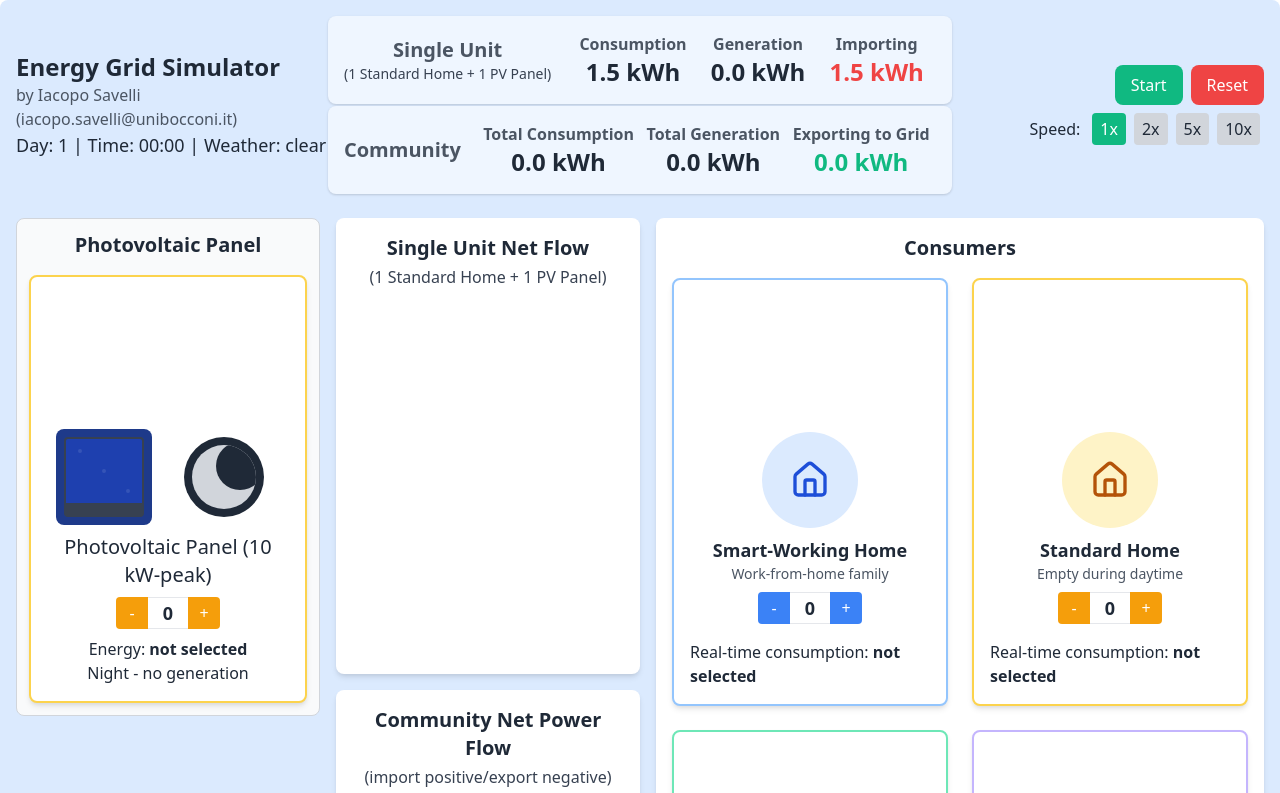
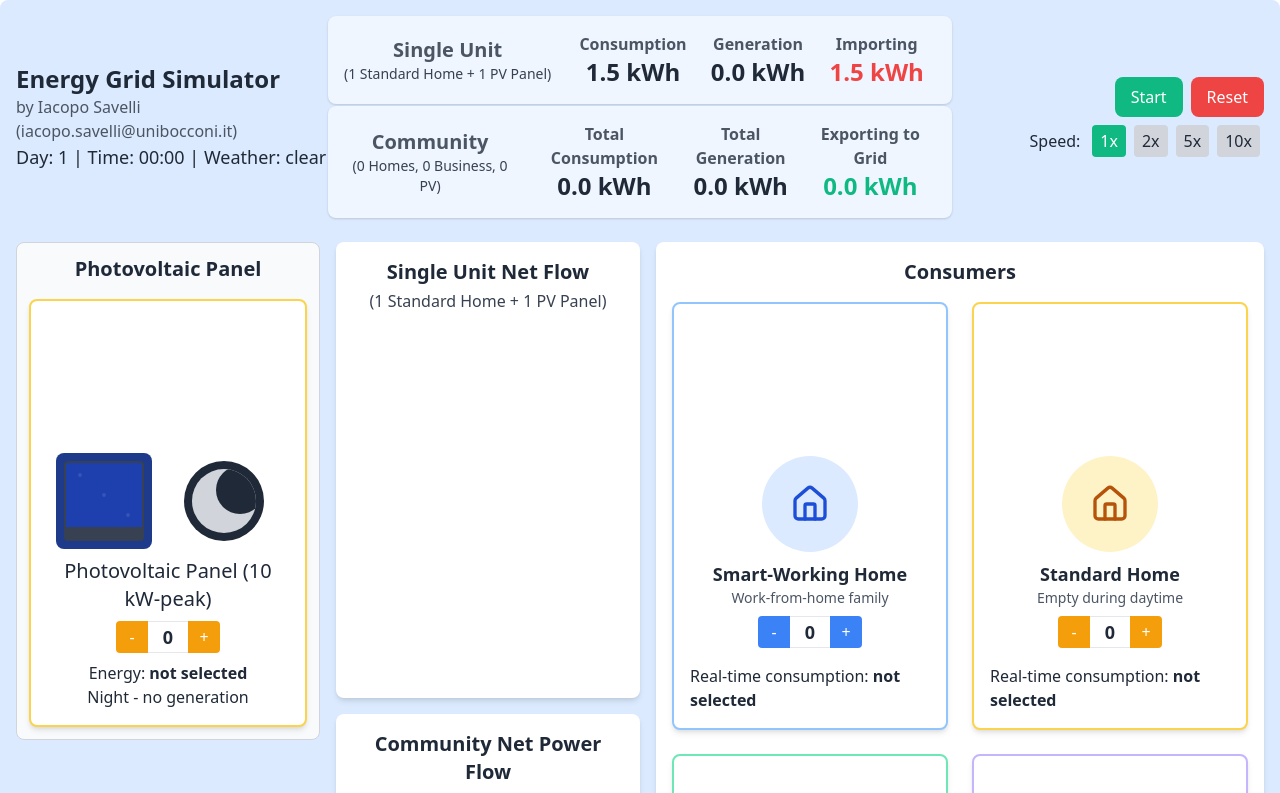
Before and after one commit to isavelli/energy-community-game-v3, a React (Create React App) app: page / in a window 1280 px wide. Shown: the top 793 px of the page. Built offline with nearby package versions, Linux system fonts and the light colour scheme.

Commit message:
Update EnergyGamev3.js

```diff
--- a/src/EnergyGamev3.js
+++ b/src/EnergyGamev3.js
@@ -570,7 +570,10 @@ const getHome3Forecast = useCallback(() => {
             </div>
 
 			<div className="bg-blue-50 rounded-lg p-4 shadow flex items-center mt-0.5">
-				<span className="text-xl font-normal text-gray-600 mr-4 font-bold">Community</span>
+				<div className="mr-4">
+					<p className="text-xl font-normal text-gray-600 font-bold">Community</p>
+					<p className="text-sm font-normal text-gray-700">({home1Count + home2Count + home3Count} Homes, {businessCount} Business, {solarPanelCount} PV)</p>
+				</div>
 				<div className="flex justify-around items-center flex-grow">
 					<div>
 						<p className="text-gray-600 font-bold">Total Consumption</p>
```
